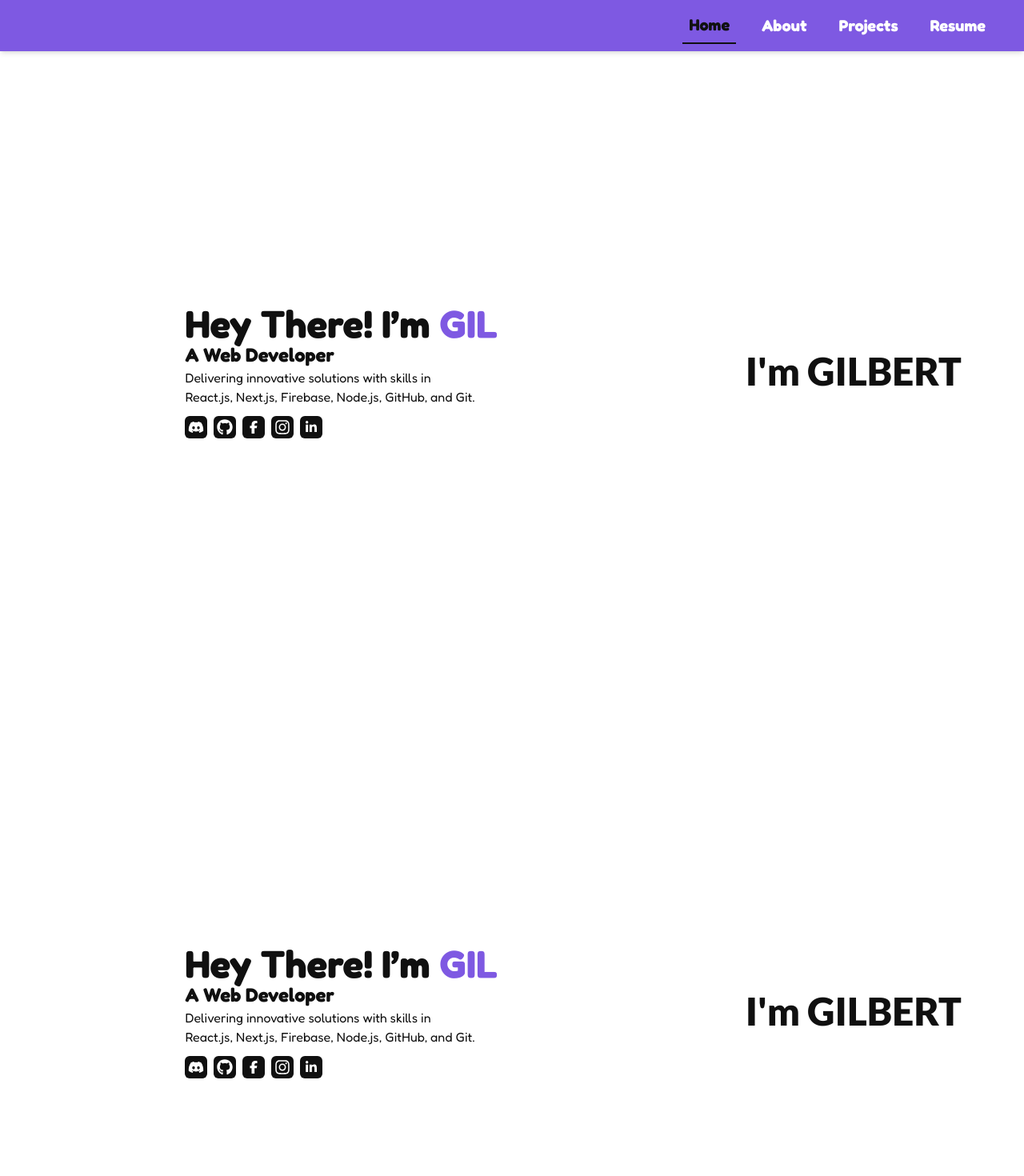
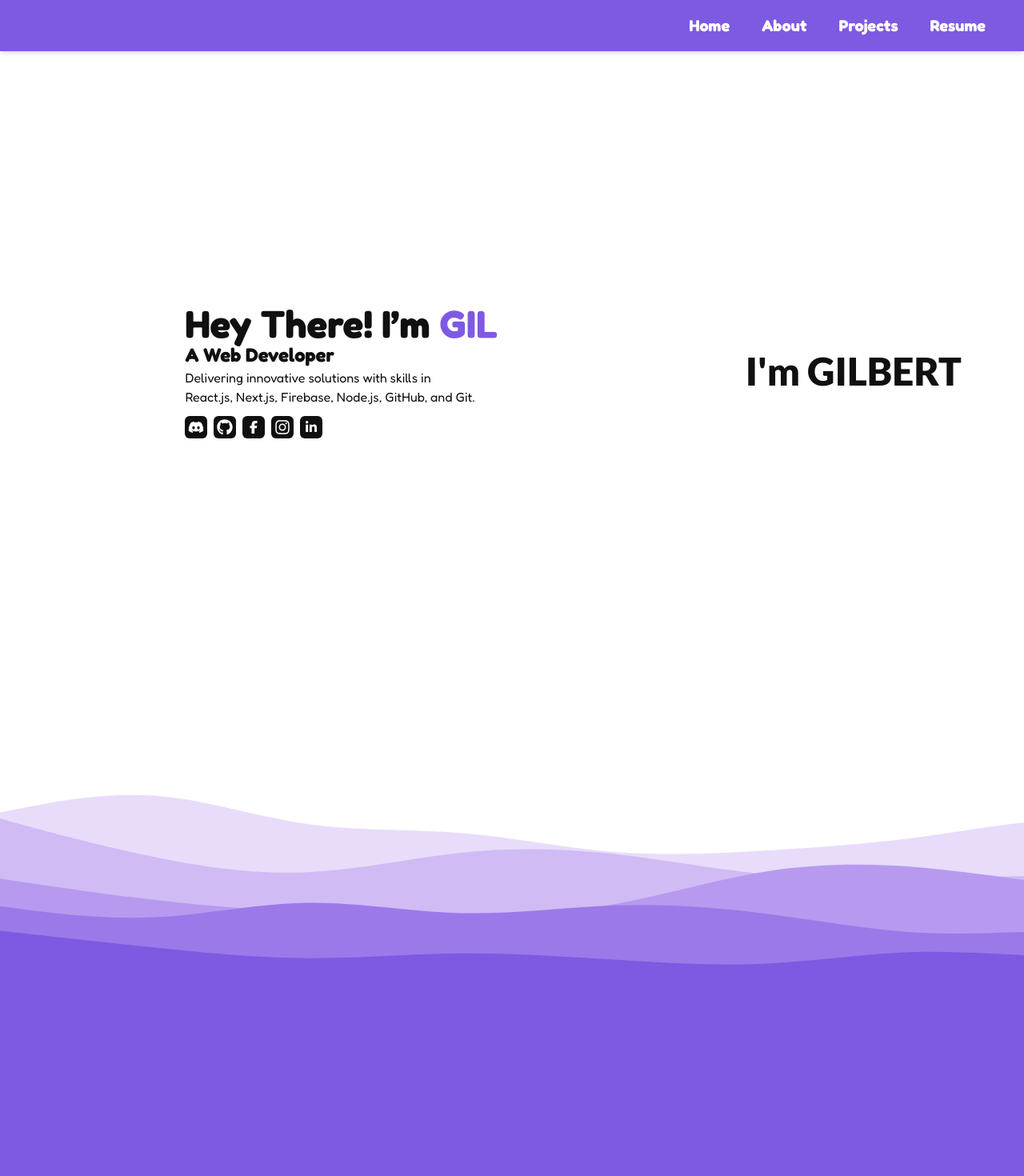
Before and after one commit to Gil0404/portfolio, a Next.js app: page / in a window 1280 px wide. Shown: the top 1470 px of the page at 80% size. Built offline with nearby package versions, Linux system fonts and the light colour scheme.

Commit message:
added divider

```diff
--- a/src/app/globals.css
+++ b/src/app/globals.css
@@ -3,7 +3,9 @@
 @tailwind base;
 @tailwind components;
 @tailwind utilities;
-
+html {
+  scroll-behavior: smooth;
+}
 @layer utilities {
   .text-balance {
     text-wrap: balance;
--- a/src/app/page.tsx
+++ b/src/app/page.tsx
@@ -1,27 +1,24 @@
 import Hero from "@/components/page/home/hero";
 import Navbar from "@/components/reusable/navbar";
+import divider from "@/app/img/divider.svg";
 export default function Home() {
   return (
     <div className="w-screen">
       <Navbar></Navbar>
       <div className="md:pt-16 pt-16 sm:pt-0 ">
         <Hero></Hero>
-        <Hero></Hero>
-        <Hero></Hero>
-        {/* <svg
-          xmlns="http://www.w3.org/2000/svg"
-          viewBox="0 0 1440 320"
-          className=" translate-y-2 -z-50"
-        >
-          <path
-            fill="#7e59e2"
-            fill-opacity="1"
-            d="M0,192L10,197.3C20,203,40,213,60,192C80,171,100,117,120,112C140,107,160,149,180,154.7C200,160,220,128,240,128C260,128,280,160,300,181.3C320,203,340,213,360,181.3C380,149,400,75,420,69.3C440,64,460,128,480,165.3C500,203,520,213,540,202.7C560,192,580,160,600,170.7C620,181,640,235,660,240C680,245,700,203,720,176C740,149,760,139,780,138.7C800,139,820,149,840,165.3C860,181,880,203,900,213.3C920,224,940,224,960,208C980,192,1000,160,1020,170.7C1040,181,1060,235,1080,218.7C1100,203,1120,117,1140,85.3C1160,53,1180,75,1200,85.3C1220,96,1240,96,1260,133.3C1280,171,1300,245,1320,266.7C1340,288,1360,256,1380,240C1400,224,1420,224,1430,224L1440,224L1440,320L1430,320C1420,320,1400,320,1380,320C1360,320,1340,320,1320,320C1300,320,1280,320,1260,320C1240,320,1220,320,1200,320C1180,320,1160,320,1140,320C1120,320,1100,320,1080,320C1060,320,1040,320,1020,320C1000,320,980,320,960,320C940,320,920,320,900,320C880,320,860,320,840,320C820,320,800,320,780,320C760,320,740,320,720,320C700,320,680,320,660,320C640,320,620,320,600,320C580,320,560,320,540,320C520,320,500,320,480,320C460,320,440,320,420,320C400,320,380,320,360,320C340,320,320,320,300,320C280,320,260,320,240,320C220,320,200,320,180,320C160,320,140,320,120,320C100,320,80,320,60,320C40,320,20,320,10,320L0,320Z"
-          ></path>
-        </svg> */}
 
-        <div className="w-screen bg-high h-screen"></div>
+        <div
+          className="w-screen h-96"
+          style={{
+            backgroundImage: `url('${divider.src}')`,
+            backgroundRepeat: "no-repeat",
+            backgroundSize: "cover",
+          }}
+        ></div>
       </div>
+      {/* about */}
+      <div className="w-screen bg-high h-screen" id="about"></div>
     </div>
   );
 }
--- a/src/components/reusable/navbar.tsx
+++ b/src/components/reusable/navbar.tsx
@@ -5,8 +5,8 @@ import { usePathname } from "next/navigation";
 import { useState } from "react";
 
 const navitem = [
-  { name: "home", path: "/" },
-  { name: "about", path: "/about" },
+  { name: "home", path: "#home" },
+  { name: "about", path: "#about" },
   { name: "projects", path: "/projects" },
   { name: "resume", path: "/resume" },
 ];
```
Also changed, not shown: src/app/img/divider.svg (added).
